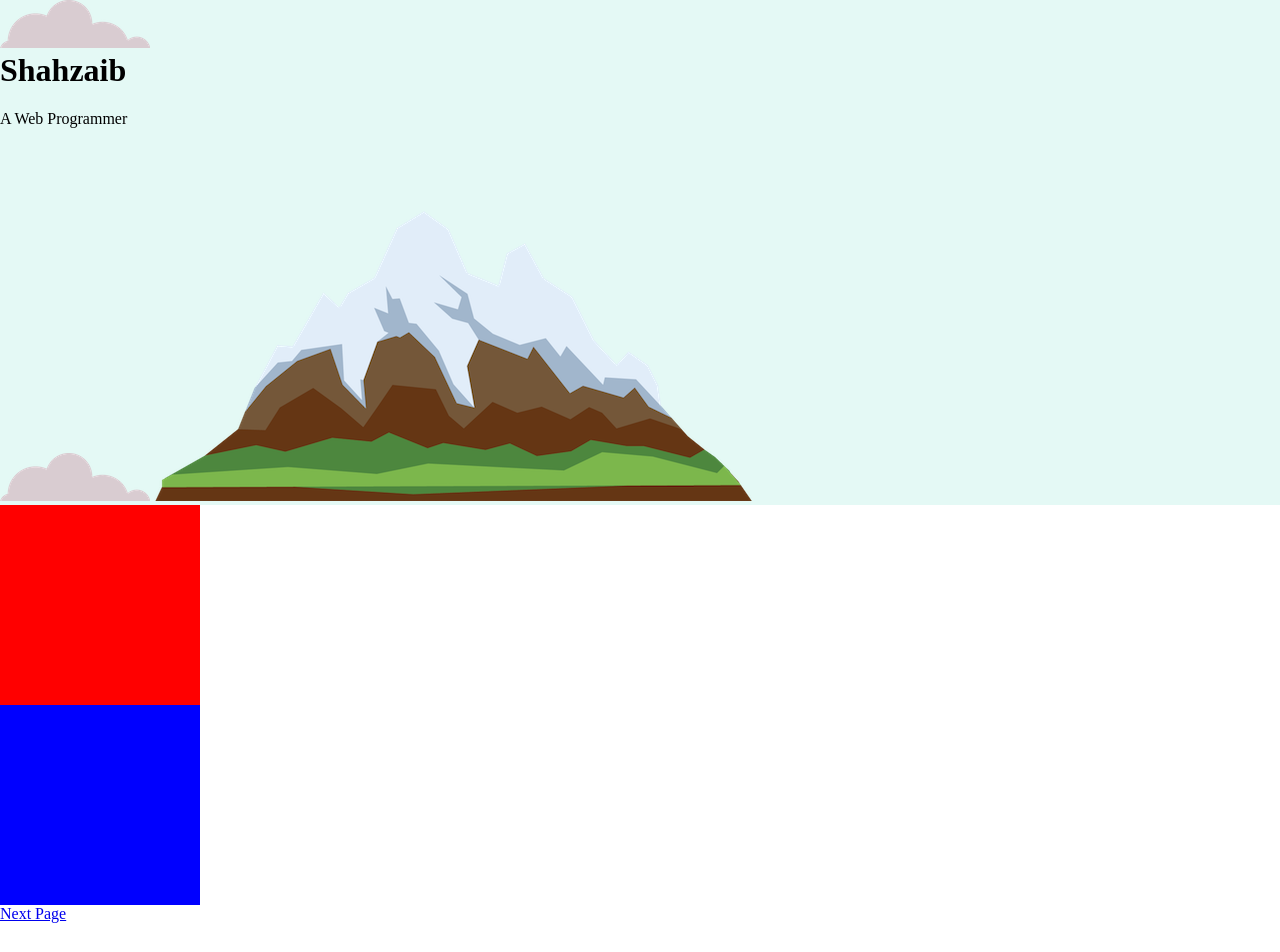
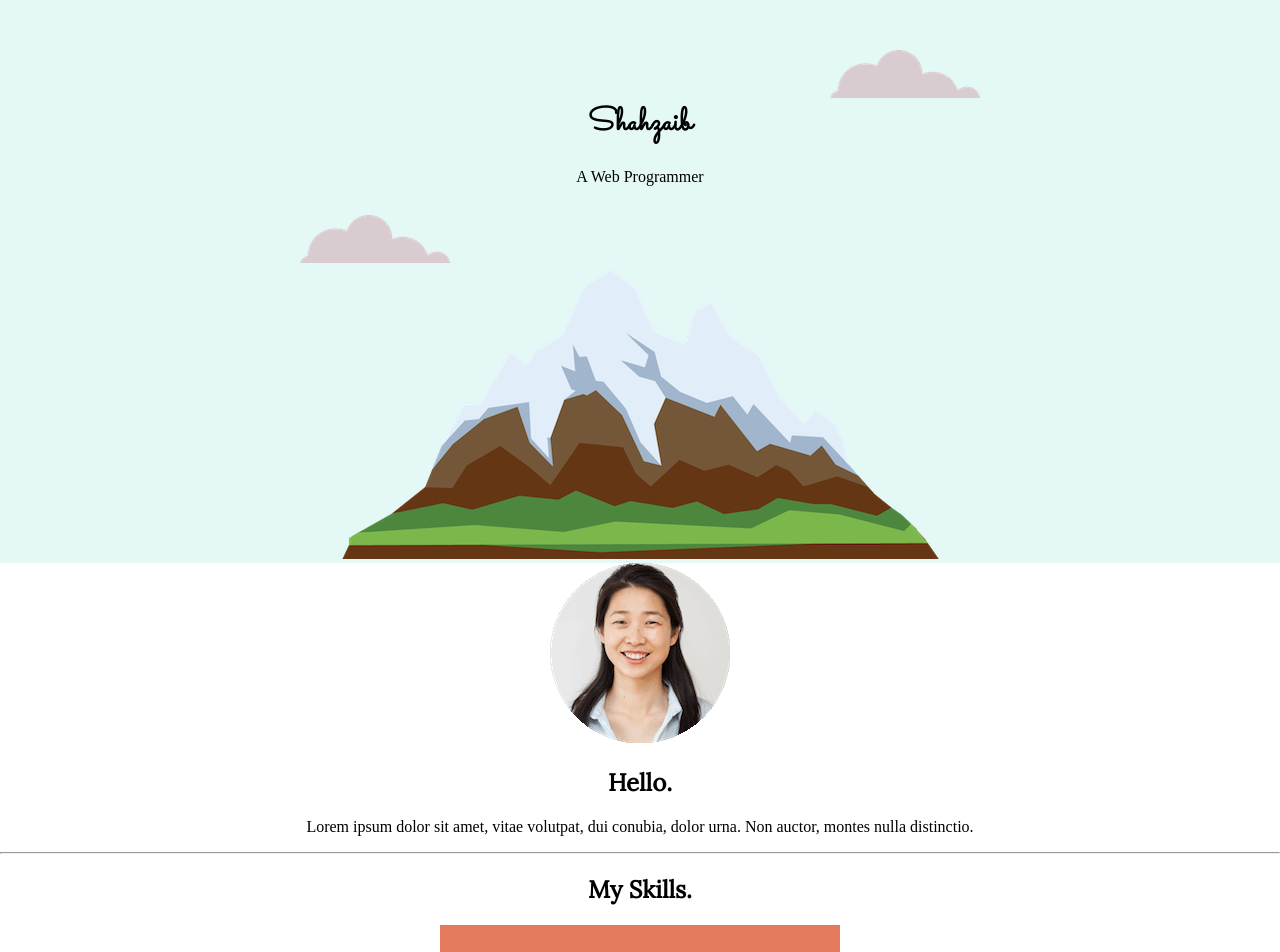
Before and after one commit to RanaShaaz/html-and-css, a plain HTML site: page index.html in a window 1280 px wide. Shown: the top 952 px of the page. Before the commit the page ends 923 px from the top, so only its background shows below. Drawn offline with Linux system fonts and the light colour scheme; a web font is replaced by a local one.

Commit message:
Html and css

```diff
--- a/index.html
+++ b/index.html
@@ -3,18 +3,54 @@
     <title>Step</title>
     <link rel="stylesheet" href="style.css">
     <link rel="icon" href="image/favicon.ico?v=2">
-</header>
+    <link rel="preconnect" href="https://fonts.googleapis.com">
+    <link rel="preconnect" href="https://fonts.googleapis.com">
+    <link rel="preconnect" href="https://fonts.gstatic.com" crossorigin>
+    <link href="https://fonts.googleapis.com/css2?family=Lora&family=Sacramento&family=Source+Serif+Pro:wght@200;400&display=swap" rel="stylesheet"></header>
 <body>
     <div  class="top-container">
-        <img src="image/cloud.png" alt="cloud">
+        <img class="top-cloud" src="image/cloud.png" alt="cloud">
     <h1>Shahzaib</h1>
     <p>A Web Programmer</p>
-    <img src="image/cloud.png" alt="cloud">
+    <img class="buttom-cloud" src="image/cloud.png" alt="cloud">
     <img src="image/mountain.png" alt="mountain">
 </div>
-    <div class="middle-container"></div>
-    <div class="buttom-container"></div>
- <a href="text.html">Next Page</a>
+<div class="middle-container">
+    <div class="profile">
+      <img src="image/angela.png" alt="angela">
+      <h2>Hello.</h2>
+      <p>Lorem ipsum dolor sit amet, vitae volutpat, dui conubia, dolor urna. Non auctor, montes nulla distinctio.</p>
+    </div>
+    <hr>
+    <div class="skills">
+      <h2>My Skills.</h2>
+      <div class="skill-row">
+        <img class="" src="image/computer.png" alt="skills">
+        <h3>Lorem & Ipsum</h3>
+        <p>Lorem ipsum dolor sit amet, quis in duis, iaculis id felis. Consectetuer vestibulum, nunc urna lectus, erat ligula. Hendrerit nam, lectus ante, ut lorem eros.</p>
+      </div>
+      <div class="skill-row">
+        <img class="" src="image/chillies.png" alt="chillies">
+        <h3>Lorem Ipsum Dolor</h3>
+        <p>Lorem ipsum dolor sit amet, mauris sed consectetuer. Etiam et eu, bibendum interdum, lacus quis mauris. Curabitur wisi, quisque vel eu, rutrum nam.</p>
+      </div>
+    </div>
+    <hr>
+    <div class="contact-me">
+      <h2>Get In Touch</h2>
+      <h3>Lorem ipsum dolor sit amet, non elit.</h3>
+      <p>Lorem ipsum dolor sit amet, in quis, aenean amet. Phasellus sodales, tellus donec dui, ornare erat.</p>
+      <a class="btn" href="mailto:name@email.com">CONTACT ME</a>
+    </div>
+  </div>
+
+<div class="bottom-container">
+    <a class="footer-link" href="https://www.linkedin.com/">LinkedIn</a>
+    <a class="footer-link" href="https://twitter.com/">Twitter</a>
+    <a class="footer-link" href="https://www.appbrewery.co/">Website</a>
+    <p>© 2018 Name Surname.</p>
+  </div>
+
 </body>
 
 </html>
--- a/style.css
+++ b/style.css
@@ -1,19 +1,29 @@
 body {
   margin: 0px;
+  text-align: center;
+  font-family: "Source Serif Pro", serif;
 }
 h1 {
   margin-top: 0px;
+  margin: 0px, auto, 0px, auto;
+  font-family: "Sacramento", cursive;
+}
+h2 {
+  font-family: "Lora", serif;
 }
 .top-container {
   background-color: #e4f9f5;
+  padding-top: 100px;
+  position: relative;
 }
-.middle-container {
-  background-color: red;
-  width: 200px;
-  height: 200px;
+.top-cloud {
+  position: absolute;
+  right: 300px;
+  top: 50px;
 }
-.buttom-container {
-  background-color: blue;
-  width: 200px;
-  height: 200px;
+
+.buttom-cloud {
+  position: absolute;
+  left: 300px;
+  bottom: 300px;
 }
```
